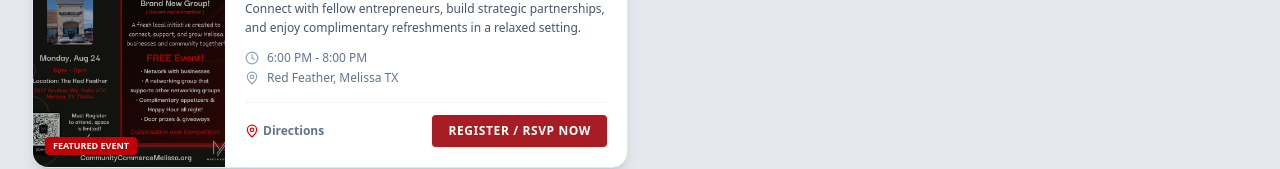
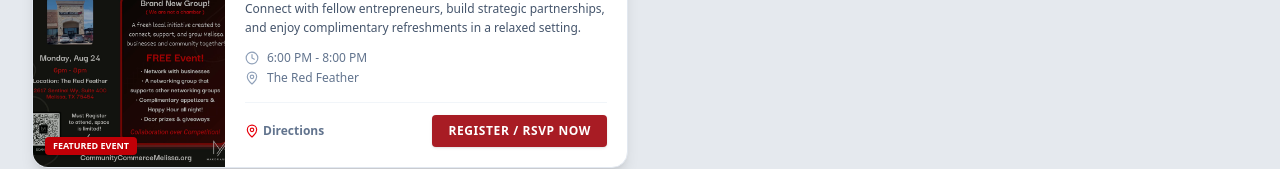
Before and after one commit to brettz6771/community-commerce-melissa, a Next.js app: page /events in a window 1280 px wide. Shown: the part 597-766 px from the top of the page. Built offline with nearby package versions, Linux system fonts and the light colour scheme; a web font is replaced by a local one.

Commit message:
Update event location string to The Red Feather

```diff
--- a/src/components/RSVPModal.tsx
+++ b/src/components/RSVPModal.tsx
@@ -59,7 +59,7 @@ export default function RSVPModal({ isOpen, onClose, eventTitle = "Meet & Greet
               </div>
               <div className="flex items-center gap-2 text-slate-300">
                 <MapPin className="w-4 h-4 text-red-500 shrink-0" />
-                <span>The Red Feather, Melissa TX</span>
+                <span>The Red Feather</span>
               </div>
             </div>
 
--- a/src/data/mockData.ts
+++ b/src/data/mockData.ts
@@ -85,7 +85,7 @@ export const MOCK_EVENTS: EventItem[] = [
     month: "AUG",
     day: "24",
     time: "6:00 PM - 8:00 PM",
-    location: "Red Feather, Melissa TX",
+    location: "The Red Feather",
     category: "Monthly Networking Mixers",
     description: "Join local Melissa business owners, founders, and community leaders for our August Meet & Greet Networking Mixer! Connect with fellow entrepreneurs, build strategic partnerships, and enjoy complimentary refreshments in a relaxed setting.",
     image: "/events/meet-and-greet-aug-24-26-v2.jpg",
```
